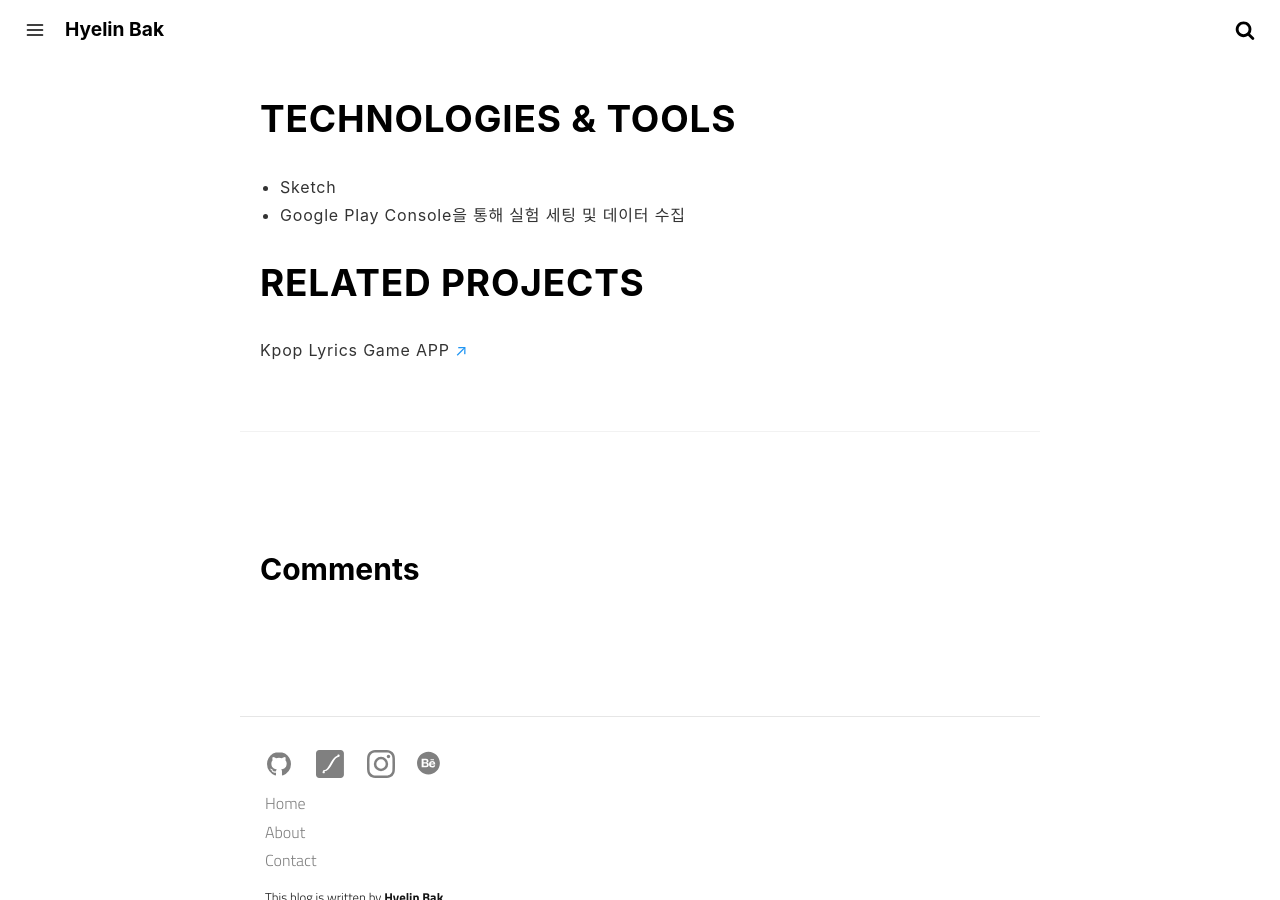
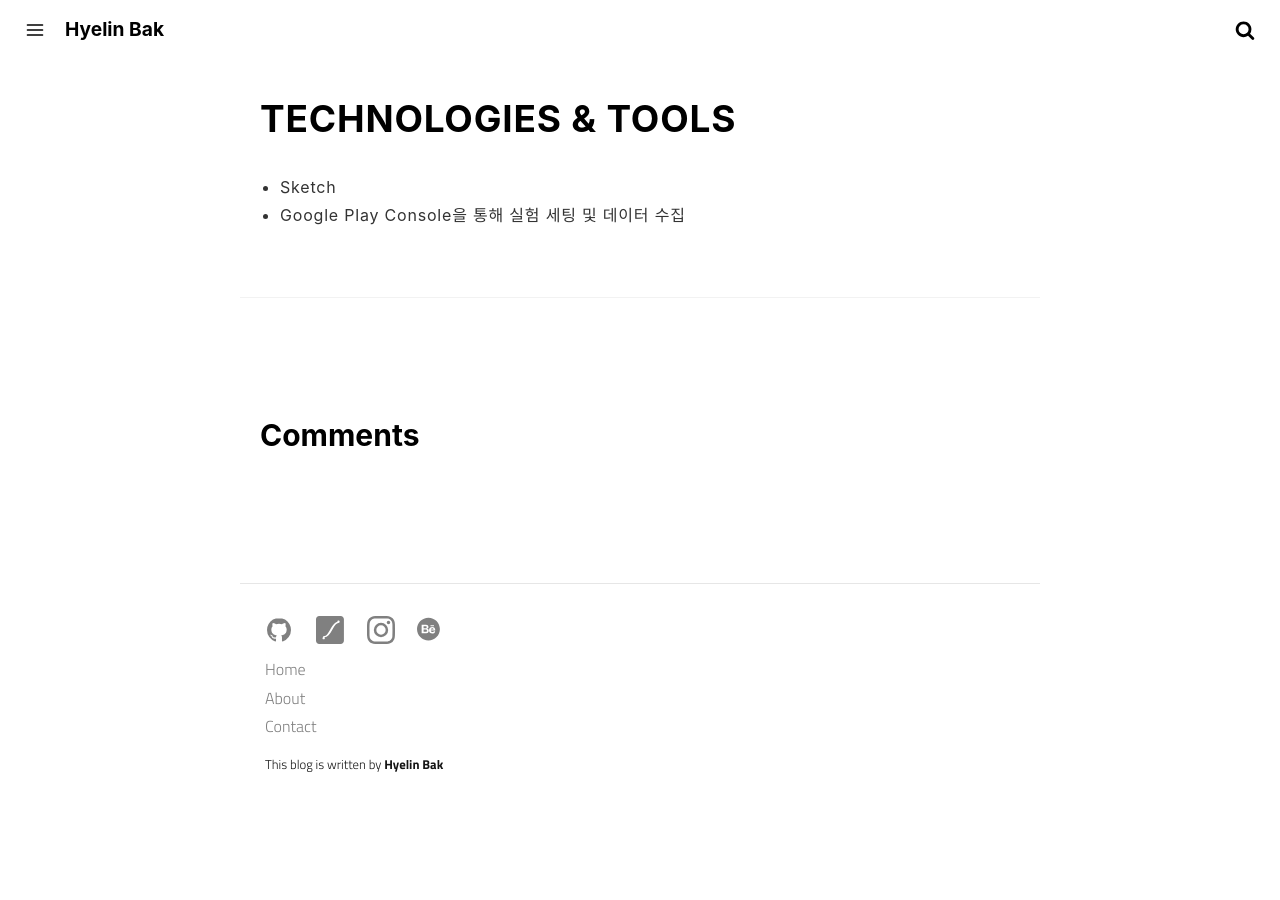
Before and after one commit to crazyjamy/crazyjamy.github.io, a Jekyll site: the page built from _posts/2022-09-21-ab-hdvd-220921.md, in a window 1280 px wide and 900 px high, scrolled down 5038 px. Built offline with Jekyll 4.4.1, drawn with Linux system fonts in a browser that asks for light colours; comment, search, counter and statistics services are not loaded; after the commit the page ends 5847 px from its top, so only the background shows below that.

Commit message:
Update 2022-09-21-ab-hdvd-220921.md

```diff
--- a/_posts/2022-09-21-ab-hdvd-220921.md
+++ b/_posts/2022-09-21-ab-hdvd-220921.md
@@ -67,6 +67,3 @@ introduction: HD Video Downloader
 ## TECHNOLOGIES & TOOLS
 + Sketch
 + Google Play Console을 통해 실험 세팅 및 데이터 수집
-
-## RELATED PROJECTS
-Kpop Lyrics Game APP [↗](https://crazyjamy.github.io/kpoplyricsgame/)
```
